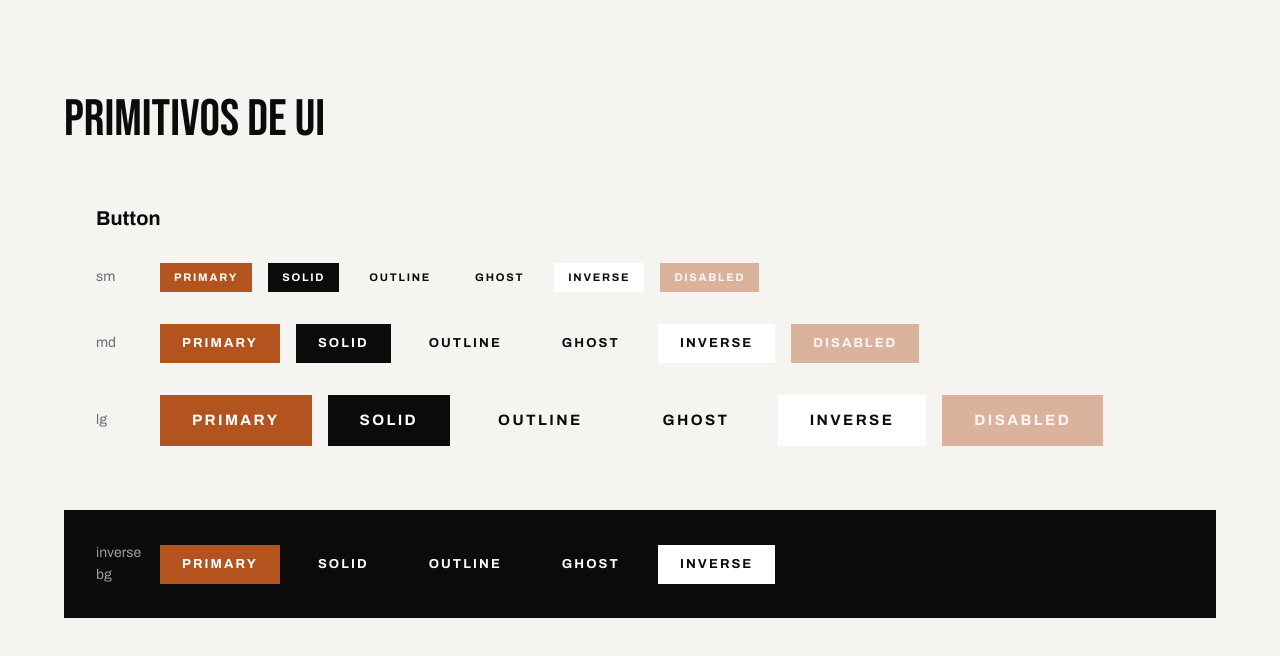
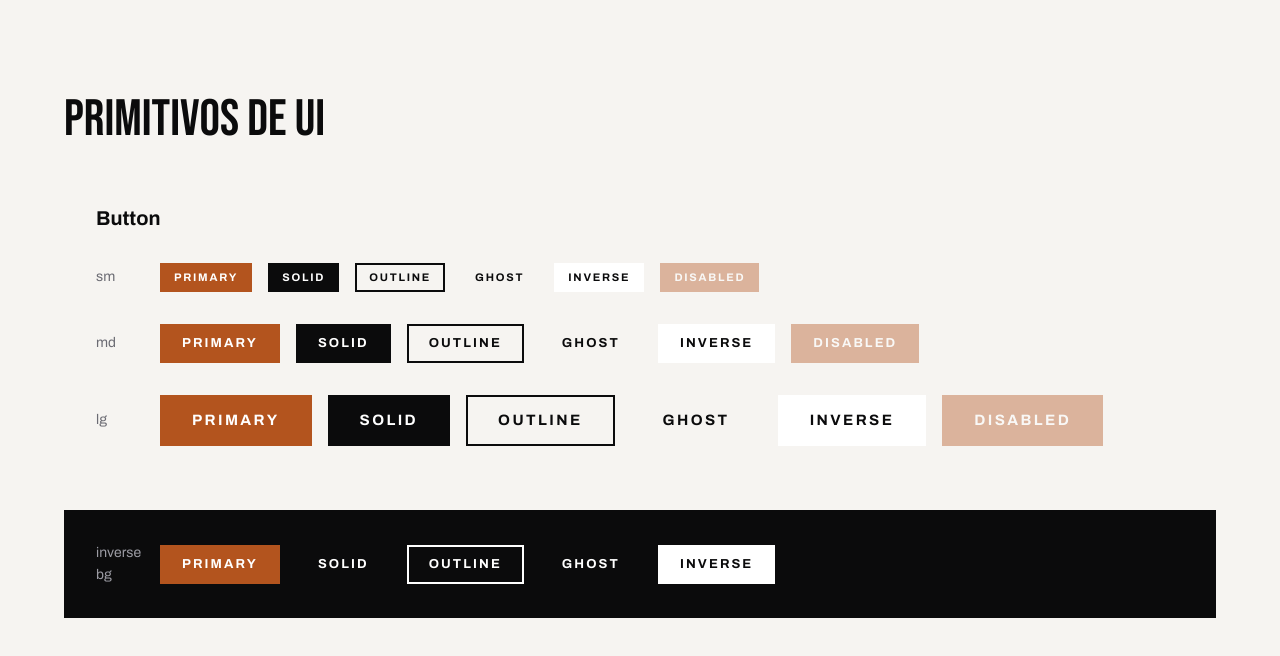
Before and after one commit to aiub1/galeria-web, a Next.js app: page /ui in a window 1280 px wide. Shown: the top 656 px of the page. Built offline with nearby package versions, Linux system fonts and the light colour scheme.

Commit message:
fix(ui): draw the outline button border
outline-none in the base classes cancelled the outline utilities.
The border is now an inset box-shadow.

```diff
--- a/components/ui/Button.tsx
+++ b/components/ui/Button.tsx
@@ -20,8 +20,7 @@ const variants: Record<Variant, string> = {
   primary: "bg-clay-3 text-text-on-accent hover:bg-clay-4 active:bg-clay-5",
   solid: "bg-ink-1 text-paper-1 hover:bg-ink-3 active:bg-ink-2",
   outline:
-    "bg-transparent text-text-strong outline outline-[length:var(--border-w-strong)] " +
-    "outline-offset-[calc(-1*var(--border-w-strong))] outline-border-strong " +
+    "bg-transparent text-text-strong shadow-[inset_0_0_0_var(--border-w-strong)_var(--border-strong)] " +
     "hover:bg-ink-1 hover:text-paper-1 active:bg-ink-2 active:text-paper-1",
   ghost: "bg-transparent text-text-strong hover:bg-paper-3 active:bg-paper-4",
   inverse: "bg-paper-1 text-ink-1 hover:bg-paper-3 active:bg-paper-4",
```
